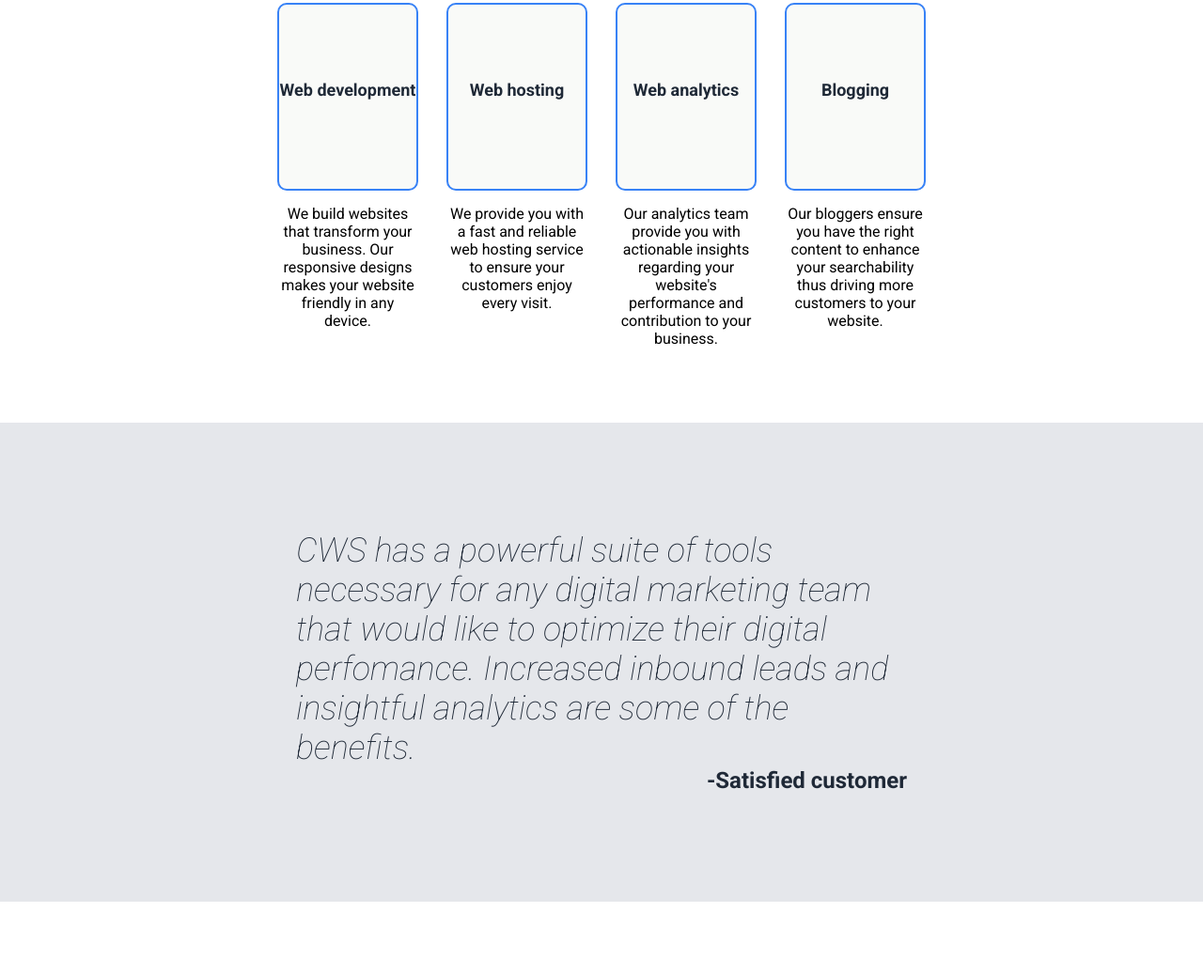
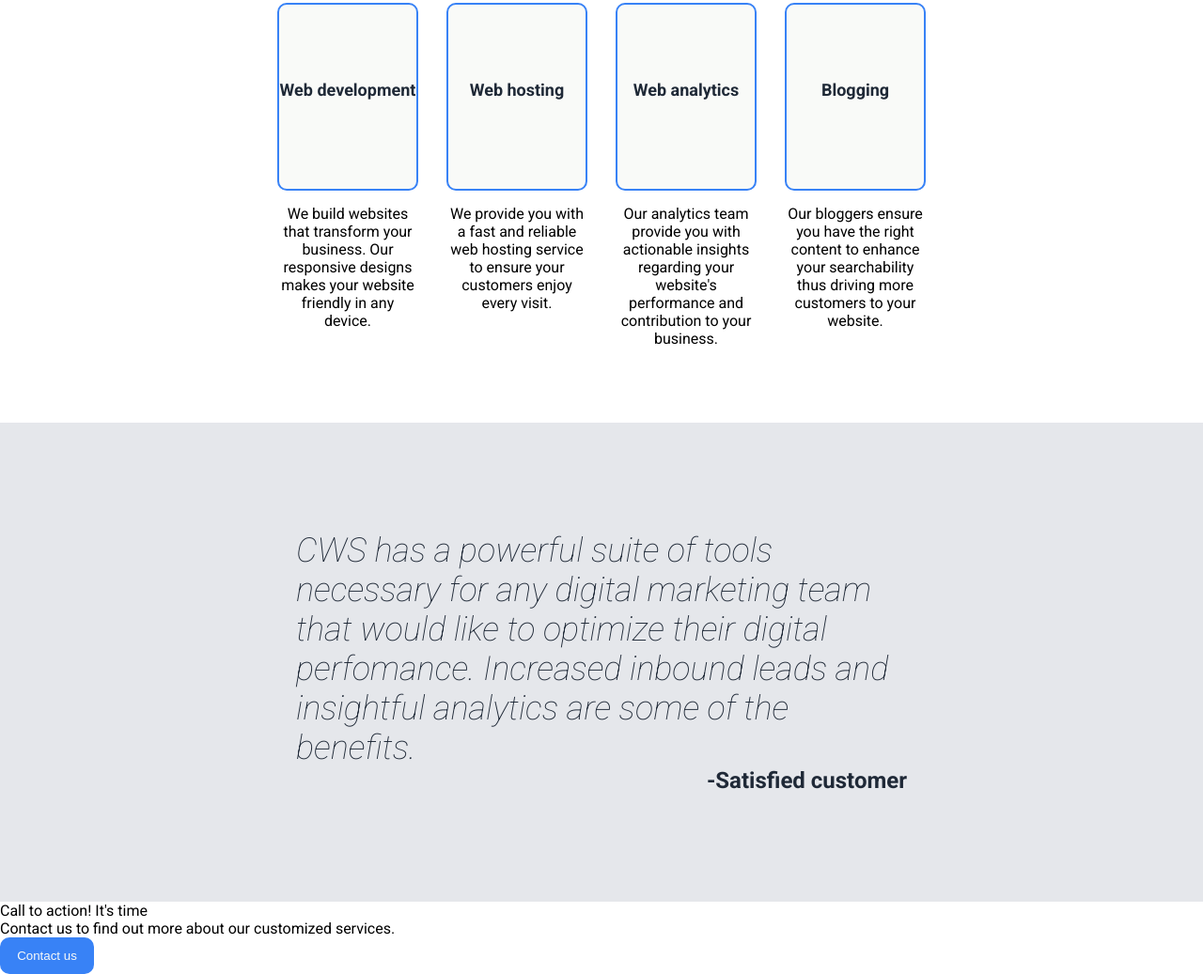
Before and after one commit to muwecurt/odin-landing-page, a plain HTML site: page index.html in a window 1280 px wide. Shown: the part 602-1639 px from the top of the page at 94% size. Before the commit the page ends 1562 px from the top, so only its background shows below. Drawn offline with Linux system fonts and the light colour scheme.

Commit message:
Structure contact section

```diff
--- a/index.html
+++ b/index.html
@@ -97,6 +97,17 @@
     </section>
     <!-- Testimonials section ends -->
 
+    <!-- Contact section starts -->
+    <section class="contact">
+        <div class="contact-container">
+          <div class="contactus">
+            <p>Call to action! It's time</p>
+            <p>Contact us to find out more about our customized services.</p>
+          </div>
+          <button><a class="btn" href="#contact">Contact us</a></button>
+        </div>
+    </section>
+    <!-- Contact section ends -->
 
 
 </body>
```
